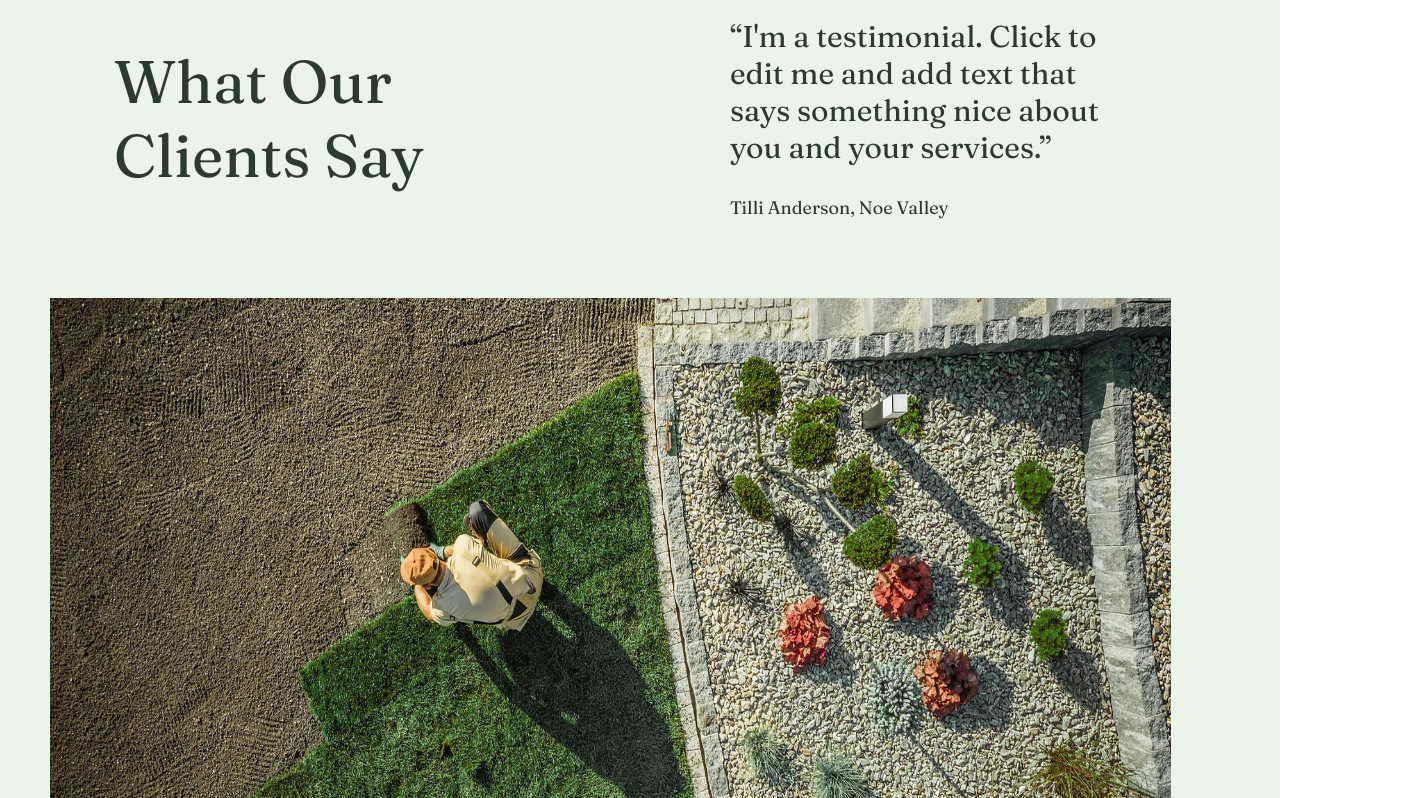
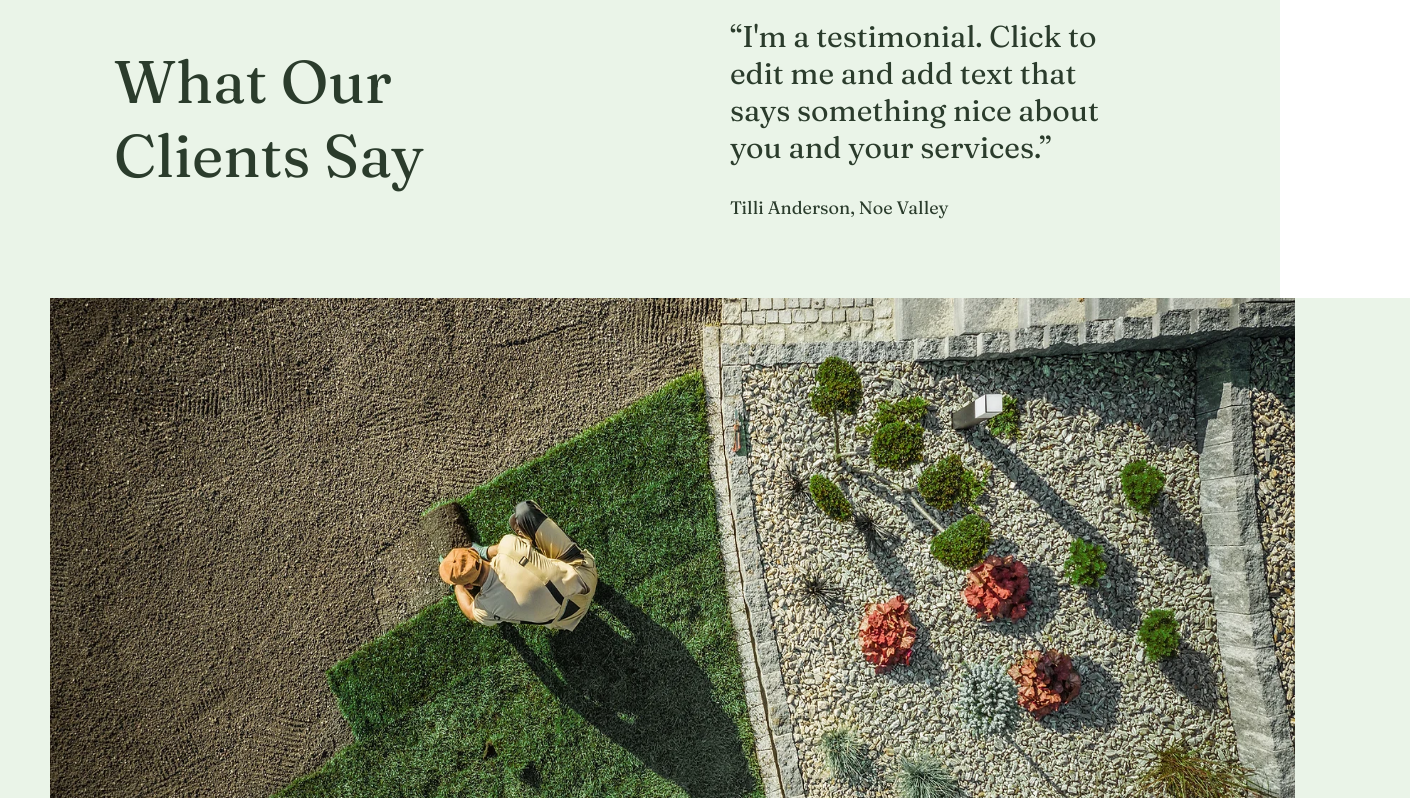
Before and after one commit to mahmudov2001/EvoFinalProject, a React (Create React App) app: page / in a window 1280 px wide. Shown: the part 6030-6828 px from the top of the page, 1410 px wide, since content can reach past the window. Built offline with nearby package versions, Linux system fonts and the light colour scheme.

Commit message:
fix responsive layout

```diff
--- a/src/Home/Home.css
+++ b/src/Home/Home.css
@@ -351,7 +351,7 @@ blockquote{
         height:750px;
     }
     .nth8{
-        width: calc(100vw - 100px);
+        width: calc(100vw + 30px);
         padding-inline:50px;
         /* height: 820px; */
         background-color: #EAf4E8;
```
